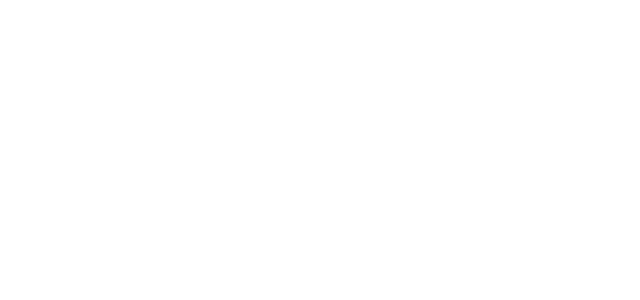
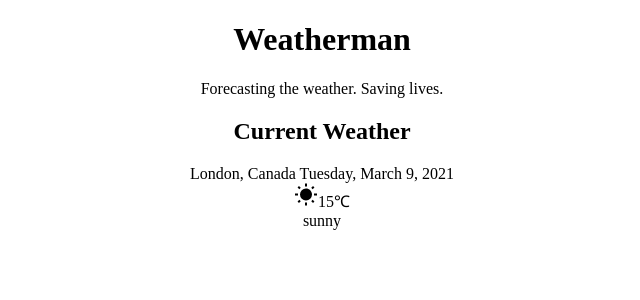
Before and after one commit to mwiraszka/Weatherman, an Angular app: page / in a window 1280 px wide. Shown: the top 300 px of the page, without its empty margins (318-958 px from the left). Built offline with nearby package versions, Linux system fonts and the light colour scheme.

Commit message:
basic layout with hard-coded values

```diff
--- a/src/app/app.component.html
+++ b/src/app/app.component.html
@@ -1,12 +1,6 @@
-<!DOCTYPE html>
-<html lang="en">
-<head>
-  <meta charset="UTF-8">
-  <meta http-equiv="X-UA-Compatible" content="IE=edge">
-  <meta name="viewport" content="width=device-width, initial-scale=1.0">
-  <title>Weatherman</title>
-</head>
-<body>
-
-</body>
-</html>
+<div style="text-align:center">
+  <h1>Weatherman</h1>
+  <div>Forecasting the weather. Saving lives.</div>
+  <h2>Current Weather</h2>
+  <app-current-weather></app-current-weather>
+</div>
--- a/src/app/app.component.ts
+++ b/src/app/app.component.ts
@@ -5,6 +5,4 @@ import { Component } from '@angular/core';
   templateUrl: './app.component.html',
   styleUrls: ['./app.component.css']
 })
-export class AppComponent {
-  title = 'weatherman-app';
-}
+export class AppComponent {}
--- a/src/app/app.module.ts
+++ b/src/app/app.module.ts
@@ -2,10 +2,12 @@ import { NgModule } from '@angular/core';
 import { BrowserModule } from '@angular/platform-browser';
 
 import { AppComponent } from './app.component';
+import { CurrentWeatherComponent } from './current-weather/current-weather.component';
 
 @NgModule({
   declarations: [
-    AppComponent
+    AppComponent,
+    CurrentWeatherComponent
   ],
   imports: [
     BrowserModule
--- /dev/null
+++ b/src/app/current-weather/current-weather.component.html
@@ -0,0 +1,13 @@
+<div>
+  <div>
+    <span>{{ current.city }}, {{ current.country }}</span>
+    <span> {{ current.date | date:'fullDate' }}</span>
+  </div>
+  <div>
+    <img [src]='current.image'>
+    <span>{{ current.temperature | number:'1.0-0' }}&#8451;</span>
+  </div>
+  <div>
+    {{ current.description }}
+  </div>
+</div>
--- /dev/null
+++ b/src/app/current-weather/current-weather.component.ts
@@ -0,0 +1,22 @@
+import { Component, OnInit } from '@angular/core';
+import { ICurrentWeather } from '../interfaces';
+
+@Component({
+  selector: 'app-current-weather',
+  templateUrl: './current-weather.component.html',
+  styleUrls: ['./current-weather.component.css']
+})
+export class CurrentWeatherComponent implements OnInit {
+  current: ICurrentWeather;
+  constructor() {
+    this.current = {
+      city: 'London',
+      country: 'Canada',
+      date: new Date(),
+      image: 'assets/img/sunny.svg',
+      temperature: 15,
+      description: 'sunny',
+    } as ICurrentWeather;
+  };
+  ngOnInit(): void {};
+}
--- /dev/null
+++ b/src/app/interfaces.ts
@@ -0,0 +1,8 @@
+export interface ICurrentWeather {
+  city: string;
+  country: string;
+  date: Date;
+  image: string;
+  temperature: number;
+  description: string;
+}
```
Also changed, not shown: src/app/current-weather/current-weather.component.css (added), src/assets/img/sunny.svg (added), 1 other file (tests, documents, lock files or other folders).
